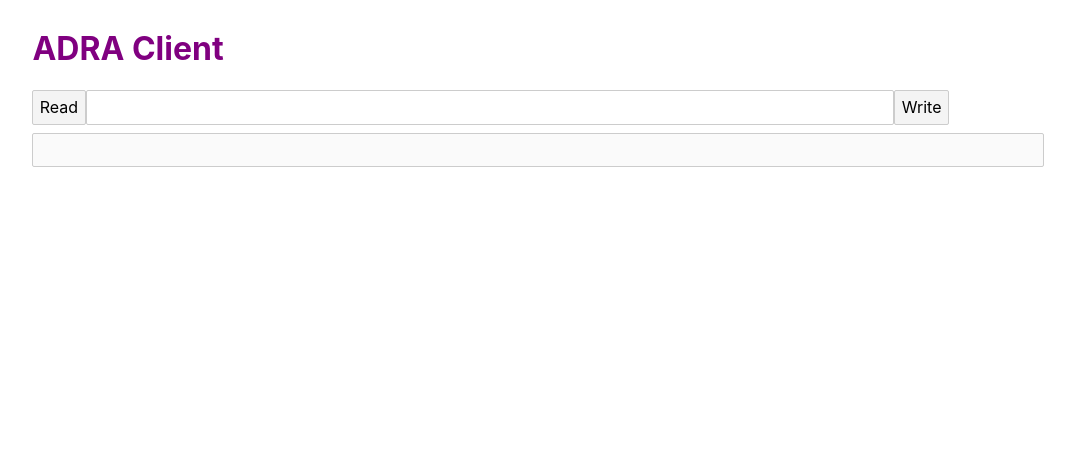
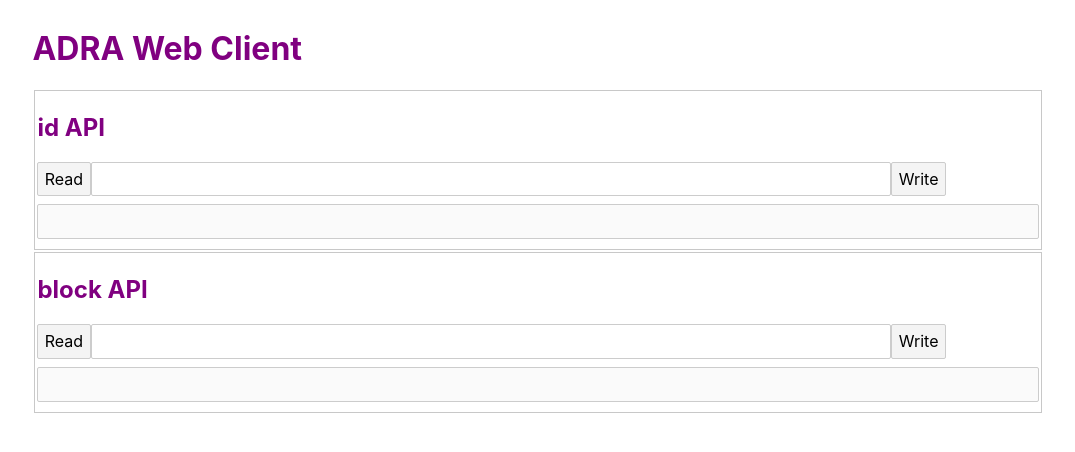
Before and after one commit to nionita/adra-client, a Svelte app: page / in a window 1280 px wide. Shown: the top 452 px of the page, without its empty margins (102-1177 px from the left). Built offline with nearby package versions, Linux system fonts and the light colour scheme.

Commit message:
Access both ID and block APIs, reorganize code

```diff
--- /dev/null
+++ b/src/API.svelte
@@ -0,0 +1,61 @@
+<script>
+  import { read, write } from './operations'
+  export let api
+	let message = ''
+	let value = ''
+
+	async function doWrite() {
+    message = await write(api, value)
+	}
+
+	async function doRead() {
+    const rr = await read(api)
+    message = rr.message
+    value = rr.value
+  }
+</script>
+
+<div class="api">
+	<div class="title">
+		<h2>{api} API</h2>
+	</div>
+	<div class="text">
+		<div class="group">
+			<button on:click="{doRead}">Read</button>
+			<input type="text" id="block" bind:value="{value}">
+			<button on:click="{doWrite}">Write</button>
+		</div>
+		<div class="message">
+			<input type="text" id="message" disabled="true" value="{message}">
+		</div>
+	</div>
+</div>
+
+<style>
+	h2 {
+		color: purple;
+	}
+
+	.api {
+    margin: 2px;
+    padding: 2px;
+    border: 1px solid rgb(200, 200, 200);
+	}
+
+	.group {
+		display: flex;
+	}
+
+	.text, .title {
+		width: 100%;
+		/* margin: auto; */
+	}
+
+	#block {
+		width: 80%;
+	}
+
+	#message {
+		width: 100%;
+	}
+</style>
--- a/src/App.svelte
+++ b/src/App.svelte
@@ -1,75 +1,13 @@
 <script>
-	let message = ''
-	let value = ''
-
-	function doWrite() {
-		console.log('Want to write', value)
-		const myHeaders = new Headers()
-		myHeaders.append('Content-Type', 'application/json')
-		const myInit = {
-			method: 'POST',
-			headers: myHeaders,
-			body: JSON.stringify({ id: Number(value) })
-		}
-		const writeRequest = new Request('http://localhost:7200/api/write')
-		fetch(writeRequest, myInit)
-			.then(response => {
-				console.log(response)
-				if (!response.ok)
-					throw new Error('HTTP error, status = ' + response.status)
-				return response.json()
-			})
-			.then(json => {
-				console.log(json)
-				message = JSON.stringify(json)
-			})
-			.catch(e => {
-				console.log('Exception in fetch:', e)
-				message = toString(e)
-			})
-	}
-
-	function doRead() {
-		const myInit = {
-			method: 'GET',
-		}
-		const readRequest = new Request('http://localhost:7200/api/read')
-		fetch(readRequest, myInit)
-			.then(response => {
-				console.log(response)
-				if (!response.ok) {
-					throw new Error('HTTP error, status = ' + response.status)
-				}
-				return response.json()
-			})
-			.then(json => {
-				console.log(json)
-				message = JSON.stringify(json)
-				if ('id' in json) {
-					value = json.id
-				}
-			})
-			.catch(e => {
-				console.log('Exception in fetch:', e)
-				message = toString(e)
-			})
-	}
+	import API from './API.svelte'
 </script>
 
 <div class="content">
 	<div class="title">
-		<h1>ADRA Client</h1>
+		<h1>ADRA Web Client</h1>
 	</div>
-	<div class="text">
-		<div class="group">
-			<button on:click="{doRead}">Read</button>
-			<input type="text" id="block" bind:value="{value}">
-			<button on:click="{doWrite}">Write</button>
-		</div>
-		<div class="message">
-			<input type="text" id="message" disabled="true" value="{message}">
-		</div>
-	</div>
+	<API api="id"/>
+	<API api="block"/>
 </div>
 
 <style>
@@ -81,21 +19,4 @@
 		width: 80%;
 		margin: auto;
 	}
-
-	.group {
-		display: flex;
-	}
-
-	.text, .title {
-		width: 100%;
-		/* margin: auto; */
-	}
-
-	#block {
-		width: 80%;
-	}
-
-	#message {
-		width: 100%;
-	}
 </style>
--- /dev/null
+++ b/src/operations.js
@@ -0,0 +1,62 @@
+const url_base = 'http://localhost:7200/api/'
+
+const write = (api, value) => {
+  console.log('Want to write', value)
+  const body = api === 'id' ? { id: Number(value) } : { block: value }
+  const myHeaders = new Headers()
+  myHeaders.append('Content-Type', 'application/json')
+  const myInit = {
+    method: 'POST',
+    headers: myHeaders,
+    body: JSON.stringify(body)
+  }
+  const url = url_base + api
+  const writeRequest = new Request(url)
+  return fetch(writeRequest, myInit)
+    .then(response => {
+      console.log(response)
+      if (!response.ok)
+        throw new Error('HTTP error, status = ' + response.status)
+      return response.json()
+    })
+    .then(json => {
+      console.log(json)
+      return JSON.stringify(json)
+    })
+    .catch(e => {
+      console.log('Exception in fetch:', e)
+      return toString(e)
+    })
+}
+
+const read = api => {
+  let value = ''
+  const myInit = {
+    method: 'GET',
+  }
+  const url = url_base + api
+  const readRequest = new Request(url)
+  return fetch(readRequest, myInit)
+    .then(response => {
+      console.log(response)
+      if (!response.ok) {
+        throw new Error('HTTP error, status = ' + response.status)
+      }
+      return response.json()
+    })
+    .then(json => {
+      console.log(json)
+      const message = JSON.stringify(json)
+      if (api in json) {
+        value = json[api]
+      }
+      return { message, value }
+    })
+    .catch(e => {
+      console.log('Exception in fetch:', e)
+      const message = toString(e)
+      return { message, value }
+    })
+}
+
+export { read, write }
```
